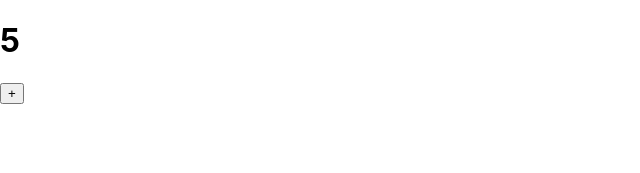
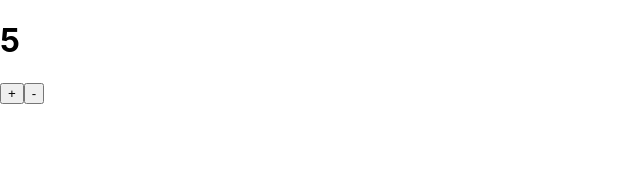
Before and after one commit to coderoadpl/frontend--react-hook-and-context--task-8, a React (Create React App) app: page / in a window 1280 px wide. Shown: the top 173 px of the page, without its empty margins (0-640 px from the left). Built offline with nearby package versions, Linux system fonts and the light colour scheme.

Commit message:
Decreasing buttin added

```diff
--- a/src/Counter.js
+++ b/src/Counter.js
@@ -1,7 +1,7 @@
-import React, { useState } from 'react'
+import React from 'react'
 
 export const Counter = () => {
-  const [number, setNumber] = useState(5)
+  const [number, setNumber] = React.useState(5)
 
   console.log('RENDER')
 
@@ -12,7 +12,13 @@ export const Counter = () => {
       </h1>
       <button
         onClick={() => setNumber((prevValue) => prevValue + 1)}
-      >+
+      >
+        +
+      </button>
+      <button
+        onClick={() => setNumber(number - 1)}
+      >
+        -
       </button>
     </div>
   )
```
